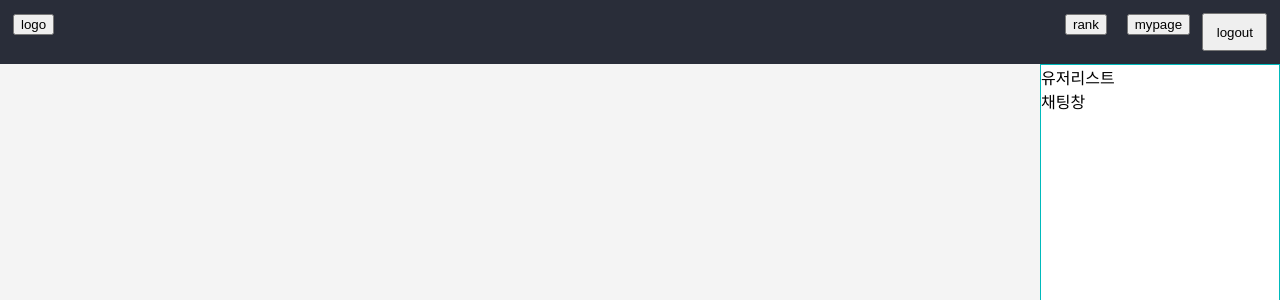
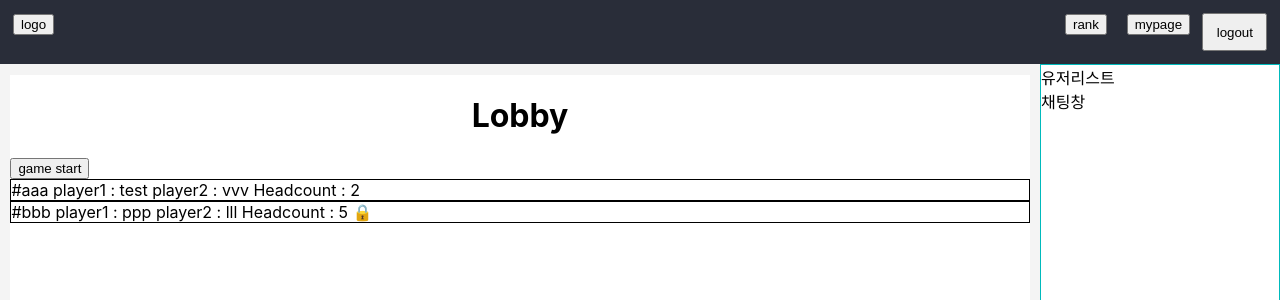
Before and after one commit to owel-dev/42-seoul, a React (Create React App) app in the folder front/client/: page /home in a window 1280 px wide. Shown: the top 300 px of the page. Built offline with nearby package versions, Linux system fonts and the light colour scheme.

Commit message:
[Feat - Front] 로비 페이지 만들기 #33

```diff
--- a/front/client/src/components/layout/Layout.tsx
+++ b/front/client/src/components/layout/Layout.tsx
@@ -4,6 +4,7 @@ import Side from 'components/layout/Side';
 import Content from 'components/layout/Content';
 import Rank from 'pages/Rank';
 import MyPage from 'pages/MyPage';
+import Lobby from 'pages/Lobby';
 
 function Layout()
 {
@@ -15,6 +16,7 @@ function Layout()
                 <Routes>
                     <Route path="ranking" element={<Rank />} />
                     <Route path="mypage" element={<MyPage />} />
+                    <Route path="home" element={<Lobby />}></Route>
                 </Routes>
             </Content>
 
--- /dev/null
+++ b/front/client/src/components/lobby/ChannelList.tsx
@@ -0,0 +1,50 @@
+import 'styles/Lobby/ChannelList.css'
+
+const dummy = {
+    channelList:
+        [
+            {
+                channelId: "#aaa",
+                player1: "test",
+                player2: "vvv",
+                curNumUsers: 2,
+                maxUser: 8,
+                password: null,
+            },
+            {
+                channelId: "#bbb",
+                player1: "ppp",
+                player2: "lll",
+                curNumUsers: 5,
+                maxUser: 8,
+                password: "0000",
+            }
+        ]
+}
+
+function ChannelListRow(props : any){
+    return (
+        <div className='channel-list-row'>
+            <span>{props.channelId} </span>
+            <span>player1 : {props.player1} </span>
+            <span>player2 : {props.player2} </span>
+            <span>Headcount : {props.curNumUsers} </span>
+            <span>{props.protect}</span>
+    </div>
+    );
+}
+
+function ChannelList(){
+    return (
+        <div>
+            {dummy.channelList.map((element, index) => {
+                const protect = element.password;
+                if (protect === null)
+                    return (<ChannelListRow key={index} channelId={element.channelId} player1={element.player1} player2={element.player2} curNumUsers={element.curNumUsers} protect=""></ChannelListRow>)
+                else
+                    return (<ChannelListRow key={index} channelId={element.channelId} player1={element.player1} player2={element.player2} curNumUsers={element.curNumUsers} protect="🔒"></ChannelListRow>)
+            })}
+        </div>
+    );
+}
+export default ChannelList;
--- /dev/null
+++ b/front/client/src/pages/Lobby.tsx
@@ -0,0 +1,13 @@
+import ChannelList from "components/lobby/ChannelList";
+import 'styles/Lobby/Lobby.css'
+
+function Lobby() {
+    return (
+        <div className='lobby'>
+            <h1>Lobby</h1>
+            <button>game start</button>
+            <ChannelList />
+        </div>
+    )
+}
+export default Lobby;
--- /dev/null
+++ b/front/client/src/styles/Lobby/ChannelList.css
@@ -0,0 +1,4 @@
+.channel-list-row{
+    height : 100%;
+    border: 1px black solid;
+}
--- /dev/null
+++ b/front/client/src/styles/Lobby/Lobby.css
@@ -0,0 +1,11 @@
+.lobby {
+    background-color: #ffffff;
+    width : 100%;
+    height : 97%;
+
+    /* margin : 10px; */
+    margin-top: 2%;
+    margin-left: 1%;
+    margin-right: 1%;
+    margin-bottom: 2%;
+}
```
